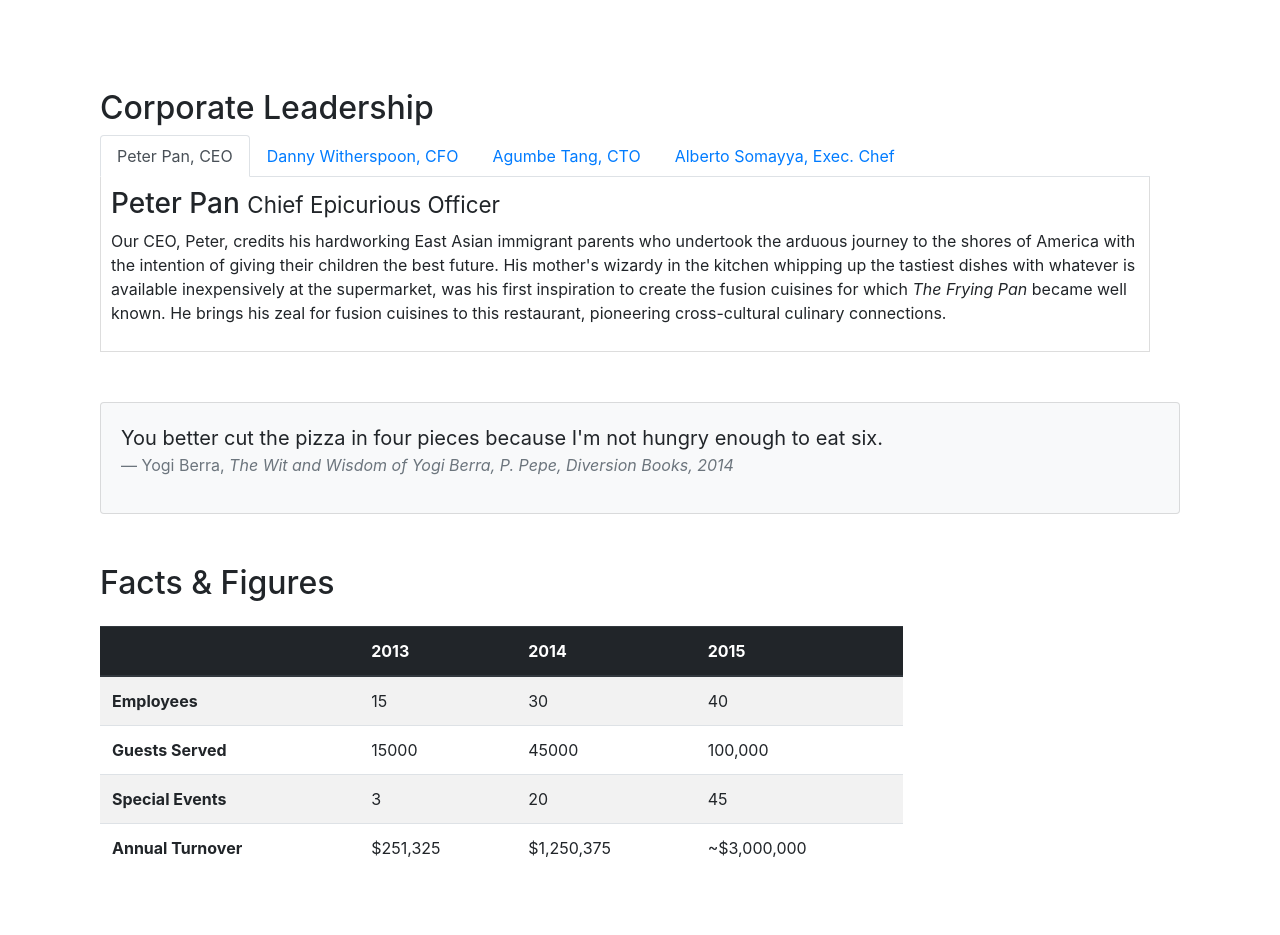
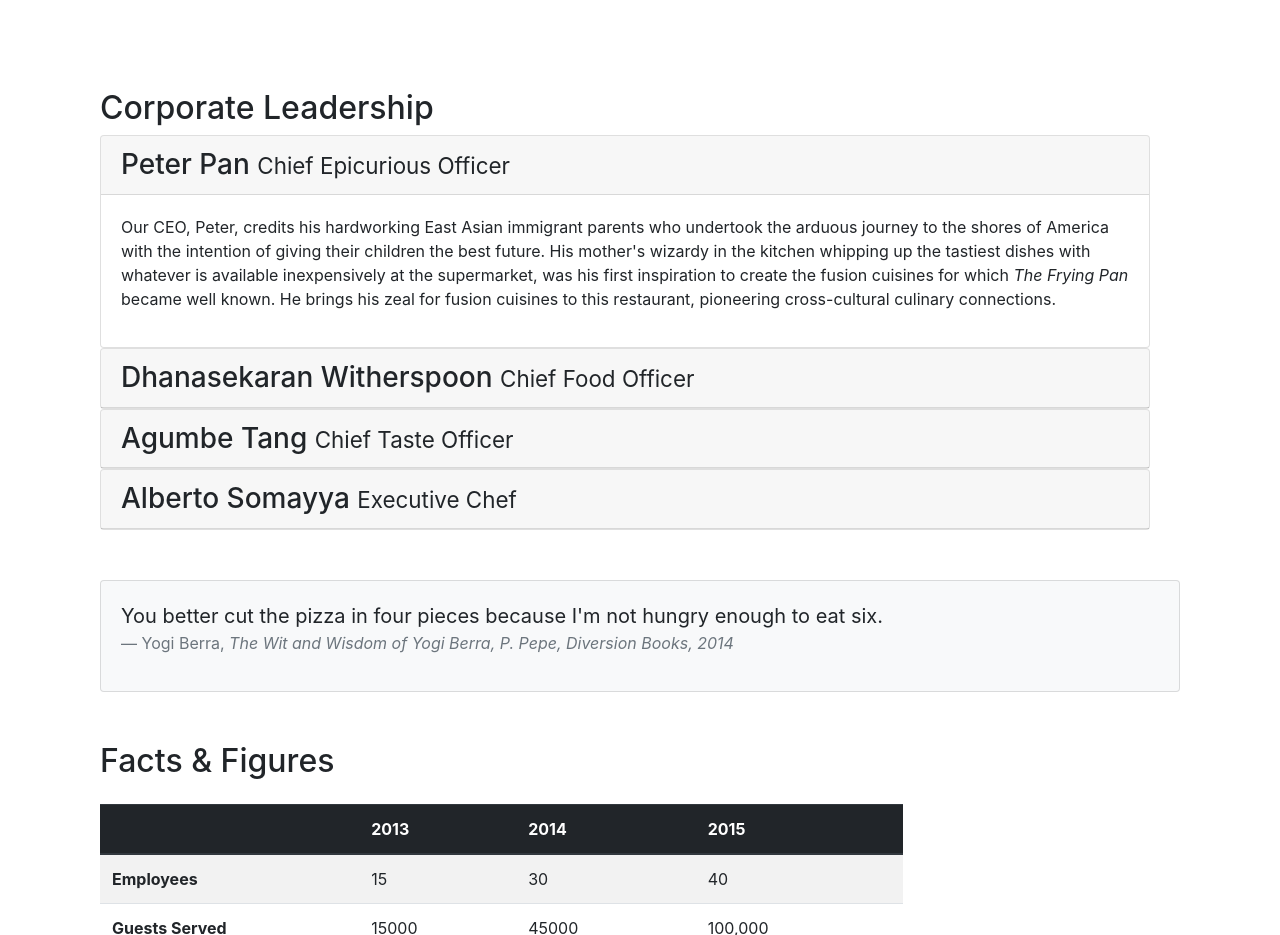
Before and after one commit to mallikarjun2000/Bootstrap-Confusion, a website: page aboutus.html in a window 1280 px wide. Shown: the part 780-1715 px from the top of the page. Drawn offline with nearby package versions, Linux system fonts and the light colour scheme.

Commit message:
added Accordin

```diff
--- a/aboutus.html
+++ b/aboutus.html
@@ -98,43 +98,66 @@
         <div class="row container c-2">
             <div class="col-12">
                 <h2>Corporate Leadership</h2>
-                <ul class="nav nav-tabs">
-                    <li class="nav-item">
-                      <a class="nav-link active" href="#peter"
-                        role="tab" data-toggle="tab">Peter Pan, CEO</a>
-                    </li>
-                    <li class="nav-item">
-                      <a class="nav-link" href="#danny" role="tab"
-                        data-toggle="tab">Danny Witherspoon, CFO</a>
-                    </li>
-                    <li class="nav-item">
-                      <a class="nav-link" href="#agumbe"role="tab"
-                        data-toggle="tab">Agumbe Tang, CTO</a>
-                    </li>
-                    <li class="nav-item">
-                      <a class="nav-link" href="#alberto" role="tab"
-                        data-toggle="tab">Alberto Somayya, Exec. Chef</a>
-                    </li>
-                </ul>
+                <div id="accordin">
+                    <div class="card">
+                        <div class="card-header" role="tab" id="peterhead">
+                        <h3 class="mb-0">
+                            <a data-toggle="collapse" data-target="#peter">
+                            Peter Pan <small>Chief Epicurious Officer</small>
+                            </a>
+                        </h3>
+                        </div>
+                        <div class="collapse show" id="peter" data-parent="#accordion">
+                            <div class="card-body">
+                                <p class="d-none d-sm-block">Our CEO, Peter, credits his hardworking East Asian immigrant parents who undertook the arduous journey to the shores of America with the intention of giving their children the best future. His mother's wizardy in the kitchen whipping up the tastiest dishes with whatever is available inexpensively at the supermarket, was his first inspiration to create the fusion cuisines for which <em>The Frying Pan</em> became well known. He brings his zeal for fusion cuisines to this restaurant, pioneering cross-cultural culinary connections.</p>
+                            </div>
+                        </div>
+                    </div>
 
 
-                <div class="tab-content">
-                    <div role="tabpanel" class="tab-pane fade show active" id="peter">
-                        <h3>Peter Pan <small>Chief Epicurious Officer</small></h3>
-                        <p class="d-none d-sm-block">Our CEO, Peter, credits his hardworking East Asian immigrant parents who undertook the arduous journey to the shores of America with the intention of giving their children the best future. His mother's wizardy in the kitchen whipping up the tastiest dishes with whatever is available inexpensively at the supermarket, was his first inspiration to create the fusion cuisines for which <em>The Frying Pan</em> became well known. He brings his zeal for fusion cuisines to this restaurant, pioneering cross-cultural culinary connections.</p>
+
+                    <div class="card">
+                        <div class="card-header" role="tab" id="dannyhead">
+                        <h3 class="mb-0">
+                            <a class="collapsed" data-toggle="collapse" data-target="#danny">
+                            Dhanasekaran Witherspoon <small>Chief Food Officer</small>
+                            </a>
+                        </h3>
                     </div>
-                    <div role="tabpanel" class="tab-pane fade" id="danny">
-                        <h3>Dhanasekaran Witherspoon <small>Chief Food Officer</small></h3>
-                        <p class="d-none d-sm-block">Our CFO, Danny, as he is affectionately referred to by his colleagues, comes from a long established family tradition in farming and produce. His experiences growing up on a farm in the Australian outback gave him great appreciation for varieties of food sources. As he puts it in his own words, <em>Everything that runs, wins, and everything that stays, pays!</em></p>
+                    <div class="collapse" id="danny" data-parent="#accordion">
+                        <div class="card-body">
+                            <p class="d-none d-sm-block">Our CFO, Danny, as he is affectionately referred to by his colleagues, comes from a long established family tradition in farming and produce. His experiences growing up on a farm in the Australian outback gave him great appreciation for varieties of food sources. As he puts it in his own words, <em>Everything that runs, wins, and everything that stays, pays!</em></p>
+                        </div>
                     </div>
-                    <div role="tabpanel" class="tab-pane fade" id="agumbe">
-                        <h3>Agumbe Tang <small>Chief Taste Officer</small></h3>
-                        <p class="d-none d-sm-block">Blessed with the most discerning gustatory sense, Agumbe, our CTO, personally ensures that every dish that we serve meets his exacting tastes. Our chefs dread the tongue lashing that ensues if their dish does not meet his exacting standards. He lives by his motto, <em>You click only if you survive my lick.</em></p>
+                </div>
+                <div class="card">
+                        <div class="card-header" role="tab" id="agumbehead">
+                        <h3 class="mb-0">
+                            <a class="collapsed" data-toggle="collapse" data-target="#agumbe">
+                            Agumbe Tang <small>Chief Taste Officer</small>
+                            </a>
+                        </h3>
                     </div>
-                    <div role="tabpanel" class="tab-pane fade" id="alberto">
-                        <h3>Alberto Somayya <small>Executive Chef</small></h3>
-                        <p class="d-none d-sm-block">Award winning three-star Michelin chef with wide International experience having worked closely with whos-who in the culinary world, he specializes in creating mouthwatering Indo-Italian fusion experiences. He says, <em>Put together the cuisines from the two craziest cultures, and you get a winning hit! Amma Mia!</em></p>
+                    <div class="collapse" id="agumbe" data-parent="#accordion">
+                        <div class="card-body">
+                            <p class="d-none d-sm-block">Blessed with the most discerning gustatory sense, Agumbe, our CTO, personally ensures that every dish that we serve meets his exacting tastes. Our chefs dread the tongue lashing that ensues if their dish does not meet his exacting standards. He lives by his motto, <em>You click only if you survive my lick.</em></p>
+                        </div>
                     </div>
+                </div>
+                <div class="card">
+                        <div class="card-header" role="tab" id="albertohead">
+                        <h3 class="mb-0">
+                            <a class="collapsed" data-toggle="collapse" data-target="#alberto">
+                            Alberto Somayya <small>Executive Chef</small>
+                            </a>
+                        </h3>
+                    </div>
+                    <div class="collapse" id="alberto" data-parent="#accordion">
+                        <div class="card-body">
+                            <p class="d-none d-sm-block">Award winning three-star Michelin chef with wide International experience having worked closely with whos-who in the culinary world, he specializes in creating mouthwatering Indo-Italian fusion experiences. He says, <em>Put together the cuisines from the two craziest cultures, and you get a winning hit! Amma Mia!</em></em></p>
+                        </div>
+                    </div>
+                </div>
                 </div>
 
             </div>
```
